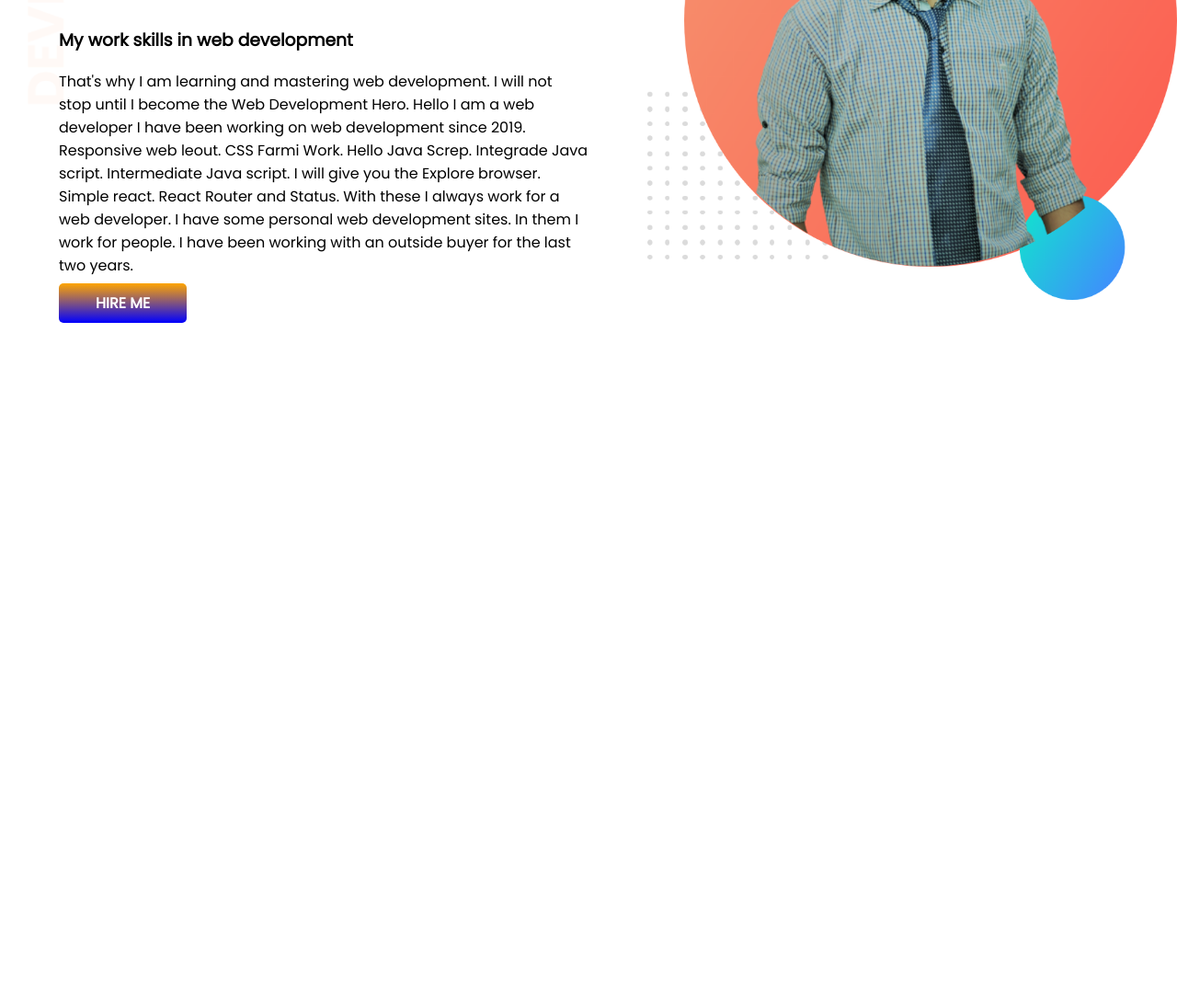
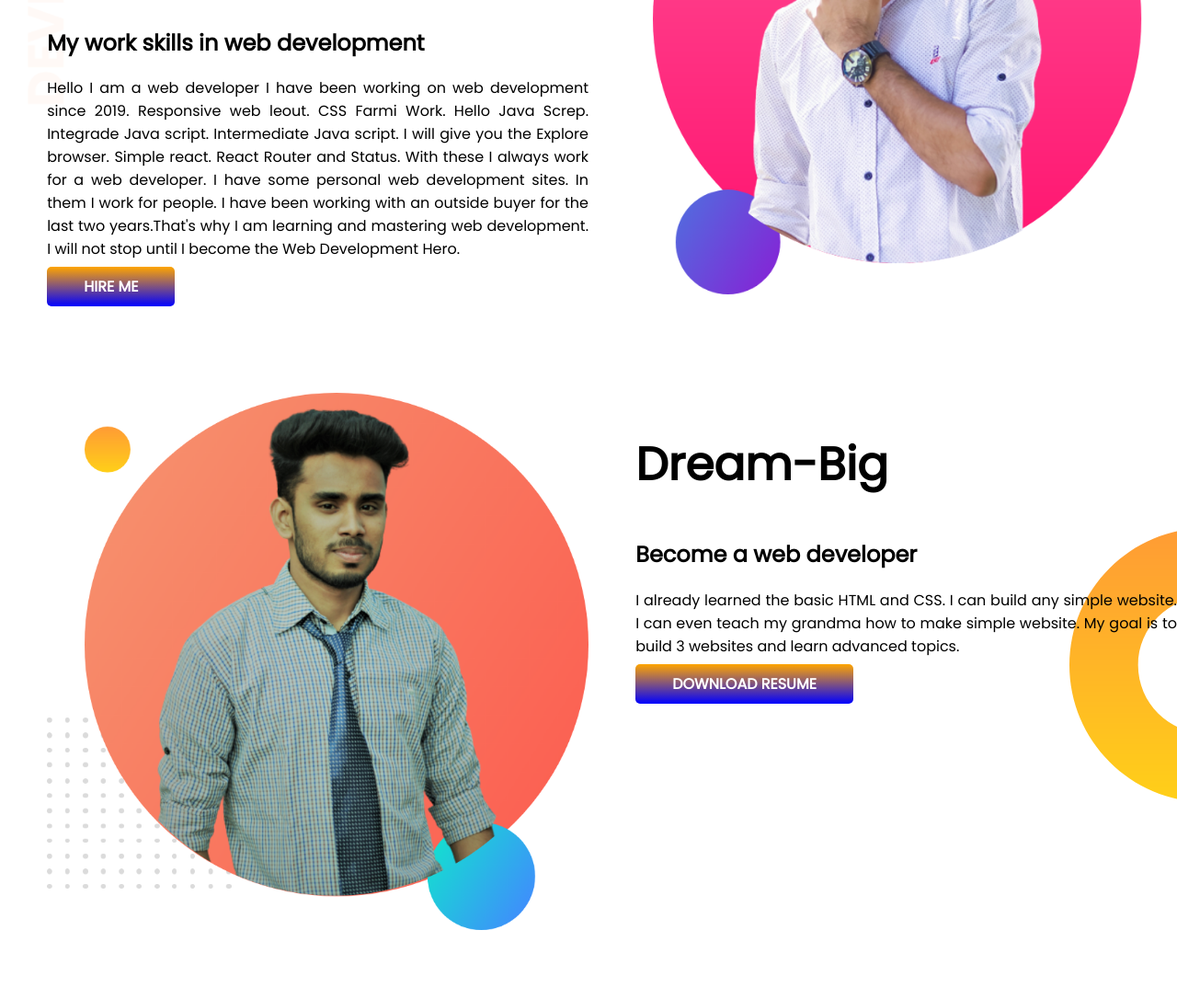
Before and after one commit to rocksanroky/Developer-portfolio1, a plain HTML site: page index.html in a window 1280 px wide. Shown: the part 246-1332 px from the top of the page at 92% size. Before the commit the page ends 800 px from the top, so only its background shows below. Drawn offline with Linux system fonts and the light colour scheme.

Commit message:
dream big

```diff
--- a/index.html
+++ b/index.html
@@ -17,21 +17,34 @@
           <div class="half-width">
                <h1>Welcome To</h1>
                <h1><span class="orange"> Rocksan Roky </span>World</h1>
-               <h3>My work skills in web development</h3>
-               <p>That's why I am learning and mastering web development. I will not stop until I become the Web
-                    Development Hero. Hello I am a web developer I have been working on web development since 2019.
+               <h2>My work skills in web development</h2>
+               <p>Hello I am a web developer I have been working on web development since 2019.
                     Responsive web leout. CSS Farmi Work. Hello Java Screp. Integrade Java script. Intermediate
                     Java script. I will give you the Explore browser. Simple react. React Router and Status. With
                     these I always work for a web developer. I have some personal web development sites. In them I
-                    work for people. I have been working with an outside buyer for the last two years.</p>
+                    work for people. I have been working with an outside buyer for the last two years.That's why I am
+                    learning and mastering web development. I will not stop until I become the Web
+                    Development Hero.</p>
                <a class="link-button" target="_blank"
                     href="https://www.linkedin.com/in/istiak-khandaker-roky-6754b124b/">HIRE ME</a>
           </div>
           <div class="half-width">
-               <img src="images/Roky-bg1.png" alt="">
+               <img src="images/Roky-bg2.png" alt="">
           </div>
      </section>
 
+     <section class="dream-big">
+          <div class="half-width">
+               <img src="images/Roky-bg1.png" alt="">
+          </div>
+          <div class="half-width">
+               <h1>Dream-Big</h1>
+               <h2>Become a web developer</h2>
+               <p>I already learned the basic HTML and CSS. I can build any simple website. I can even teach my grandma
+                    how to make simple website. My goal is to build 3 websites and learn advanced topics.</p>
+               <a class="link-button" target="_blank" href="">DOWNLOAD RESUME</a>
+          </div>
+     </section>
 </body>
 
 </html>
--- a/style.css
+++ b/style.css
@@ -13,11 +13,13 @@ h1 {
 
 section {
     display: flex;
+    margin-bottom: 100px;
 }
 
 .half-width {
     width: 50%;
-    padding-left: 5%;
+    padding-left: 4%;
+    text-align: justify;
 }
 
 .half-width img {
@@ -37,3 +39,9 @@ section {
     background-image: url(images/top-banner.png);
     background-repeat: no-repeat;
 }
+
+.dream-big {
+    background-image: url(images/dream-bg.png);
+    background-repeat: no-repeat;
+    background-position: right;
+}
```
